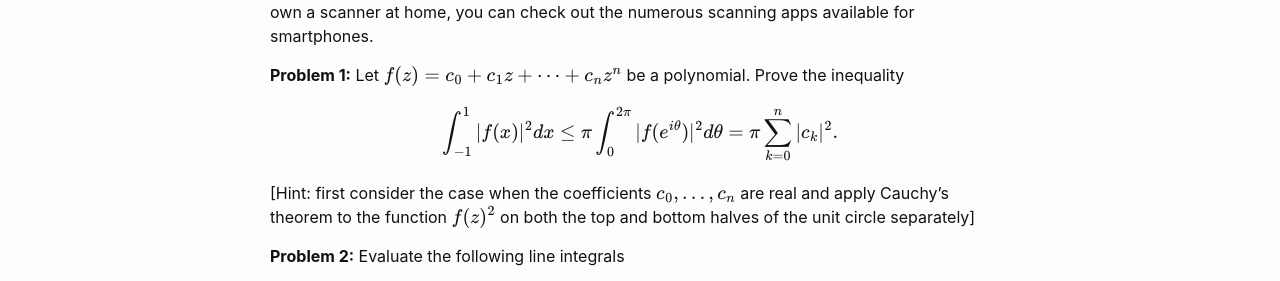
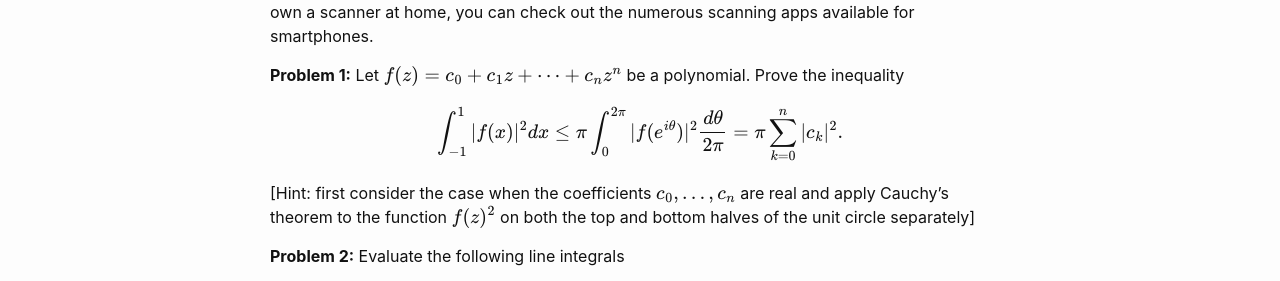
Before and after one commit to wcasper/math412fall2021, a Jekyll site: the page built from _homework/hw4.md, in a window 1280 px wide. Shown: the part 452-733 px from the top of the page. Built offline with Jekyll 4.4.1, drawn with Linux system fonts in a browser that asks for light colours.

Commit message:
fixed typo

```diff
--- a/_homework/hw4.md
+++ b/_homework/hw4.md
@@ -18,7 +18,7 @@ If you wish to use the second method and don't own a scanner at home, you can ch
 Let $$f(z) = c_0 + c_1z + \dots + c_nz^n$$ be a polynomial.
 Prove the inequality
 
-$$\int_{-1}^1 |f(x)|^2dx \leq \pi\int_{0}^{2\pi}|f(e^{i\theta})|^2 d\theta = \pi\sum_{k=0}^n |c_k|^2.$$
+$$\int_{-1}^1 |f(x)|^2dx \leq \pi\int_{0}^{2\pi}|f(e^{i\theta})|^2 \frac{d\theta}{2\pi} = \pi\sum_{k=0}^n |c_k|^2.$$
 
 [Hint: first consider the case when the coefficients $$c_0,\dots,c_n$$ are real and apply Cauchy's theorem to the function $$f(z)^2$$ on both the top and bottom halves of the unit circle separately]
 
```
